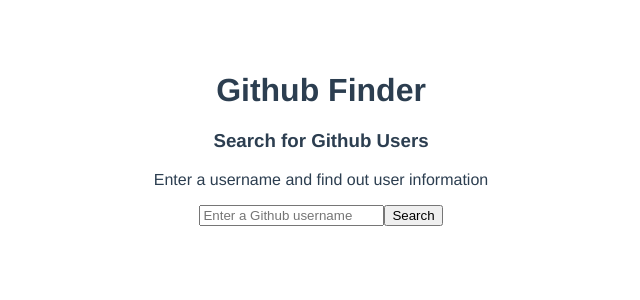
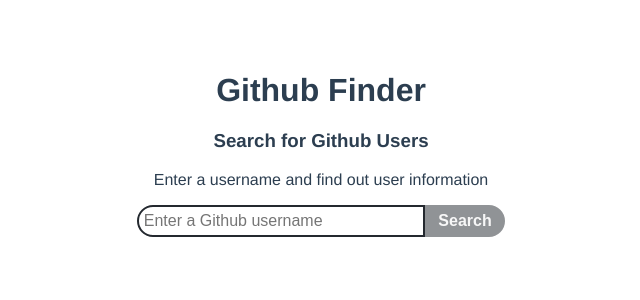
Before and after one commit to metin95yildiz/github-finder-vue, a Vue app: page / in a window 1280 px wide. Shown: the top 300 px of the page, without its empty margins (319-959 px from the left). Built offline with nearby package versions, Linux system fonts and the light colour scheme.

Commit message:
Added style for Finder component

```diff
--- a/src/components/Finder.vue
+++ b/src/components/Finder.vue
@@ -5,8 +5,8 @@
             Enter a username and find out user information
         </p>
         <form class="search-form">
-            <input type="search" v-model="username" name="username" placeholder="Enter a Github username" />
-            <input type="submit" @click.prevent="search" value="Search" />
+            <input class="search" type="search" v-model="username" name="username" placeholder="Enter a Github username" />
+            <input class="submit" type="submit" @click.prevent="search" value="Search" :disabled="!username" />
         </form>
     </div>
 </template>
@@ -30,5 +30,32 @@
 </script>
 
 <style lang="scss" scoped>
+$color: rgb(36, 41, 47);
+$alt-color: rgb(241, 241, 241);
 
+.search-form {
+    .search {
+        height: 2rem;
+        width: 18rem;
+        font-size: 1rem;
+        border: 2px solid $color;
+        border-radius: 1rem 0 0 1rem;
+        padding-left: 0.3rem;
+    }
+    .submit {
+        height: 2rem;
+        width: 5rem;
+        border: 2px solid $color;
+        background-color: $color;
+        color: $alt-color;
+        font-size: 1rem;
+        font-weight: 700;
+        border-radius: 0 1rem 1rem 0;
+        cursor: pointer;
+        transition: opacity 0.3s;
+        &:disabled {
+            opacity: 0.5;
+        }
+    }
+}
 </style>
--- a/src/components/Profile.vue
+++ b/src/components/Profile.vue
@@ -75,7 +75,7 @@
 </script>
 
 <style lang="scss" scoped>
-$color: #24292f;
+$color: rgb(36, 41, 47);
 $alt-color: rgb(241, 241, 241);
 
 .profile {
```
